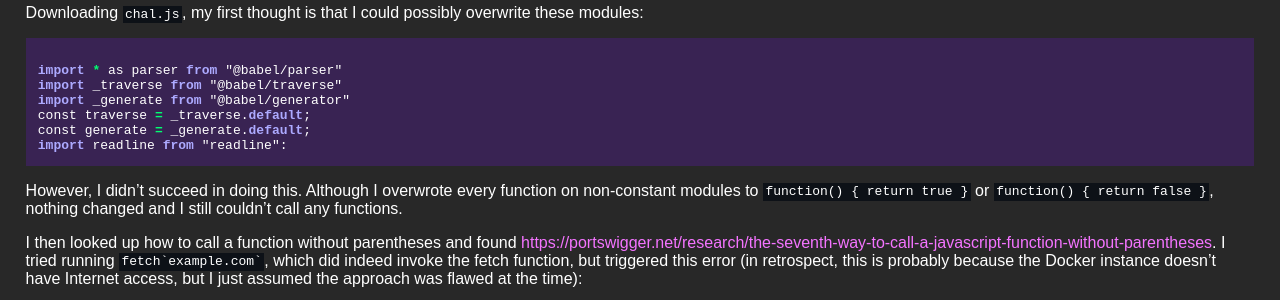
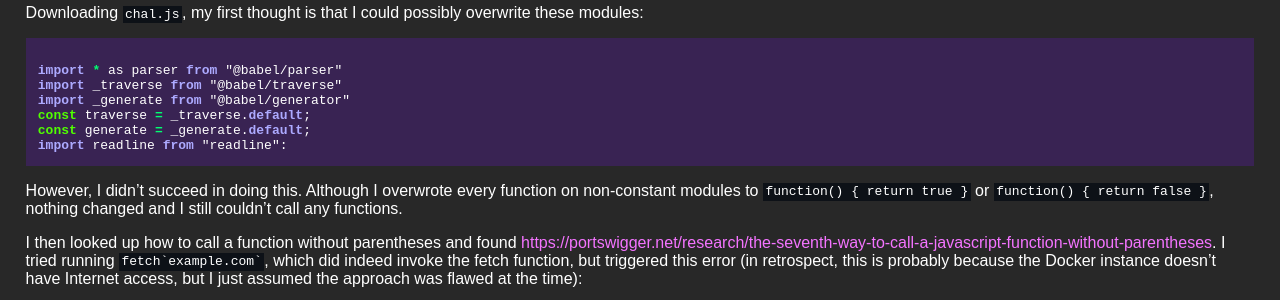
Before and after one commit to colleirose/colleirose.github.io, a Jekyll site: the page built from _posts/2024-01-15-baby-js-blacklist.md, in a window 1280 px wide. Shown: the part 755-1055 px from the top of the page. Built offline with Jekyll 4.4.1, drawn with Linux system fonts in a browser that asks for light colours.

Commit message:
fix contrast issues with const values

```diff
--- a/css/style.css
+++ b/css/style.css
@@ -44,6 +44,11 @@ code {
     font-weight: bold;
 }
 
+.highlight .kd {
+    color: #50ff00;
+    font-weight: bold;
+}
+
 .highlight .kn {
     color: #90ffb6;
     font-weight: bold;
```
